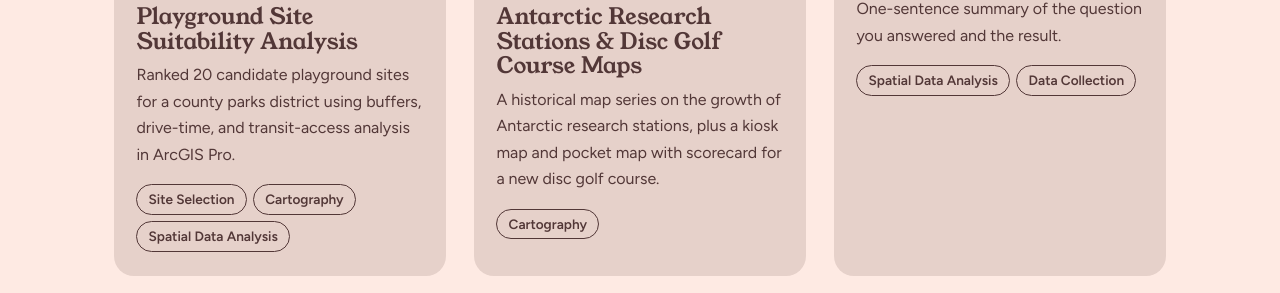
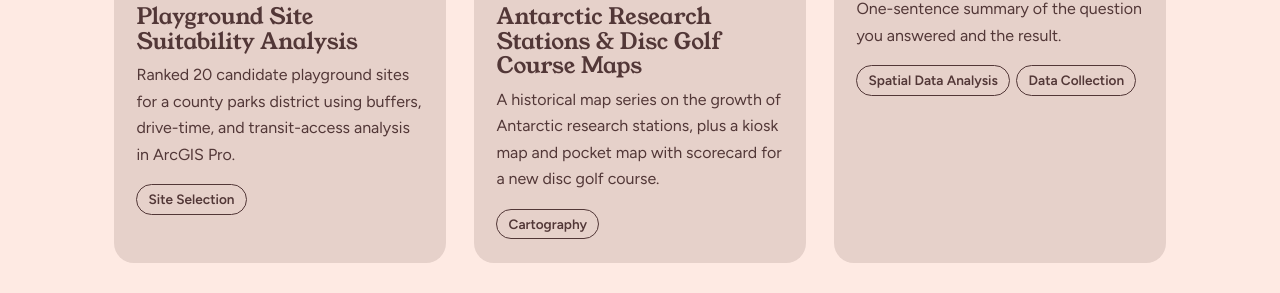
Before and after one commit to greenchristina/christinagreen.github.io, a plain HTML site: page portfolio.html in a window 1280 px wide. Shown: the part 659-952 px from the top of the page. Drawn offline with Linux system fonts and the light colour scheme.

Commit message:
Remove tags from playground site analysis
Removed 'Cartography' and 'Spatial Data Analysis' tags from the playground site analysis section.

```diff
--- a/portfolio.html
+++ b/portfolio.html
@@ -64,8 +64,6 @@
               <p>Ranked 20 candidate playground sites for a county parks district using buffers, drive-time, and transit-access analysis in ArcGIS Pro.</p>
               <ul class="tags">
                 <li>Site Selection</li>
-                <li>Cartography</li>
-                <li>Spatial Data Analysis</li>
               </ul>
             </div>
           </a>
```
